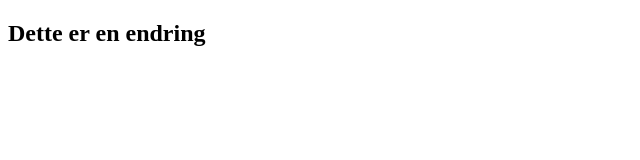
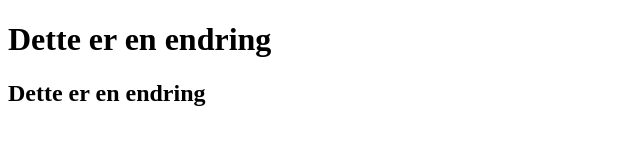
Before and after one commit to shuseklepp/lekse, a plain HTML site: page index.html in a window 1280 px wide. Shown: the whole page, without its empty margins (0-640 px from the left). Drawn offline with Linux system fonts and the light colour scheme.

```diff
--- a/index.html
+++ b/index.html
@@ -7,6 +7,7 @@
     <title>Document</title>
 </head>
 <body>
+    <h1>Dette er en endring</h1>
     <h2>Dette er en endring</h2>
 </body>
 </html>
```
